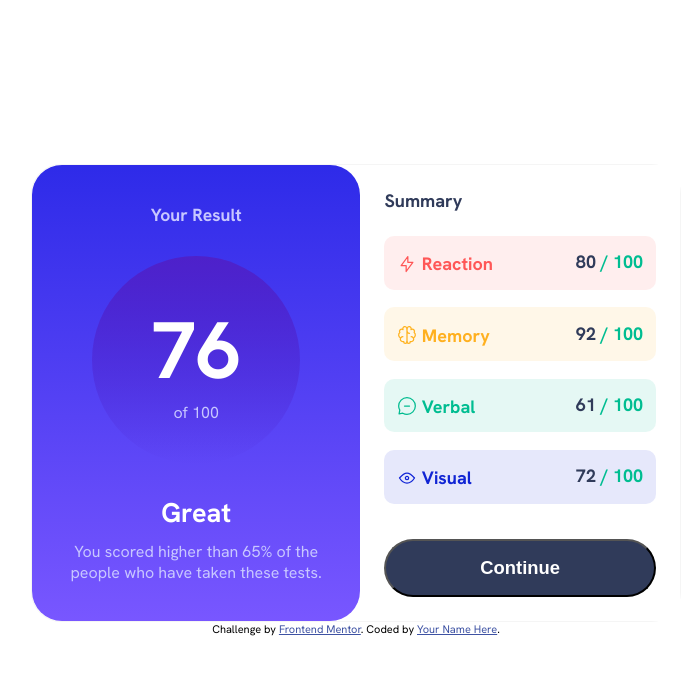
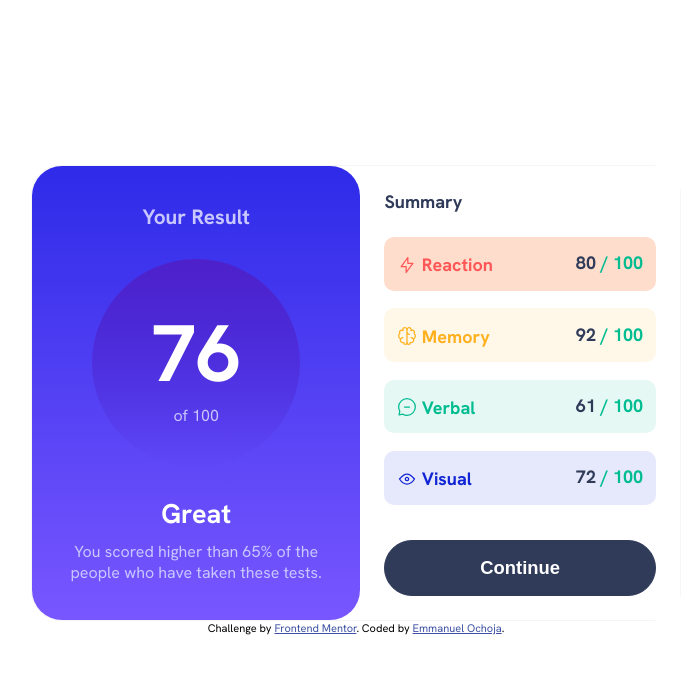
Before and after one commit to Airme1/result-summary-component, a plain HTML site: page index.html in a window 1280 px wide. In both pictures the pointer is over the element 804 px from the left and 262 px from the top of the page. Shown: the whole page, without its empty margins (284-971 px from the left). Drawn offline with Linux system fonts and the light colour scheme.

Commit message:
styled components and updated readme

```diff
--- a/index.html
+++ b/index.html
@@ -118,6 +118,12 @@
         margin-bottom: 1.5rem;
       }
 
+      .category:hover{
+        /* background: rgb(180, 168, 156); */
+        background: #FDC !important;
+        cursor: pointer;
+      }
+
       .category{
         border-radius: 10px;
         margin-bottom: 1.1rem;
@@ -147,8 +153,14 @@
         color: var(--Cobalt-blue)
       }
 
+      button:hover{
+        background-color: var(--Light-royal-blue);
+        cursor: pointer;
+      }
+
       button{
         background: var(--Dark-gray-blue);
+        border: 1px solid var(--Dark-gray-blue);
         width: 100%;
         padding: 1rem 0;
         border-radius: 50px;
@@ -179,6 +191,10 @@
           display: flex;
           flex-direction: column;
           justify-content: space-around;
+        }
+
+        .result p:nth-child(1){
+          font-size: 1.3rem;
         }
 
         .score{
@@ -249,7 +265,7 @@
       Challenge by
       <a href="https://www.frontendmentor.io?ref=challenge" target="_blank"
         >Frontend Mentor</a
-      >. Coded by <a href="#">Your Name Here</a>.
+      >. Coded by <a href="https://github.com/Airme1">Emmanuel Ochoja</a>.
     </div>
   </body>
 </html>
```
Also changed, not shown: 2 other files.
